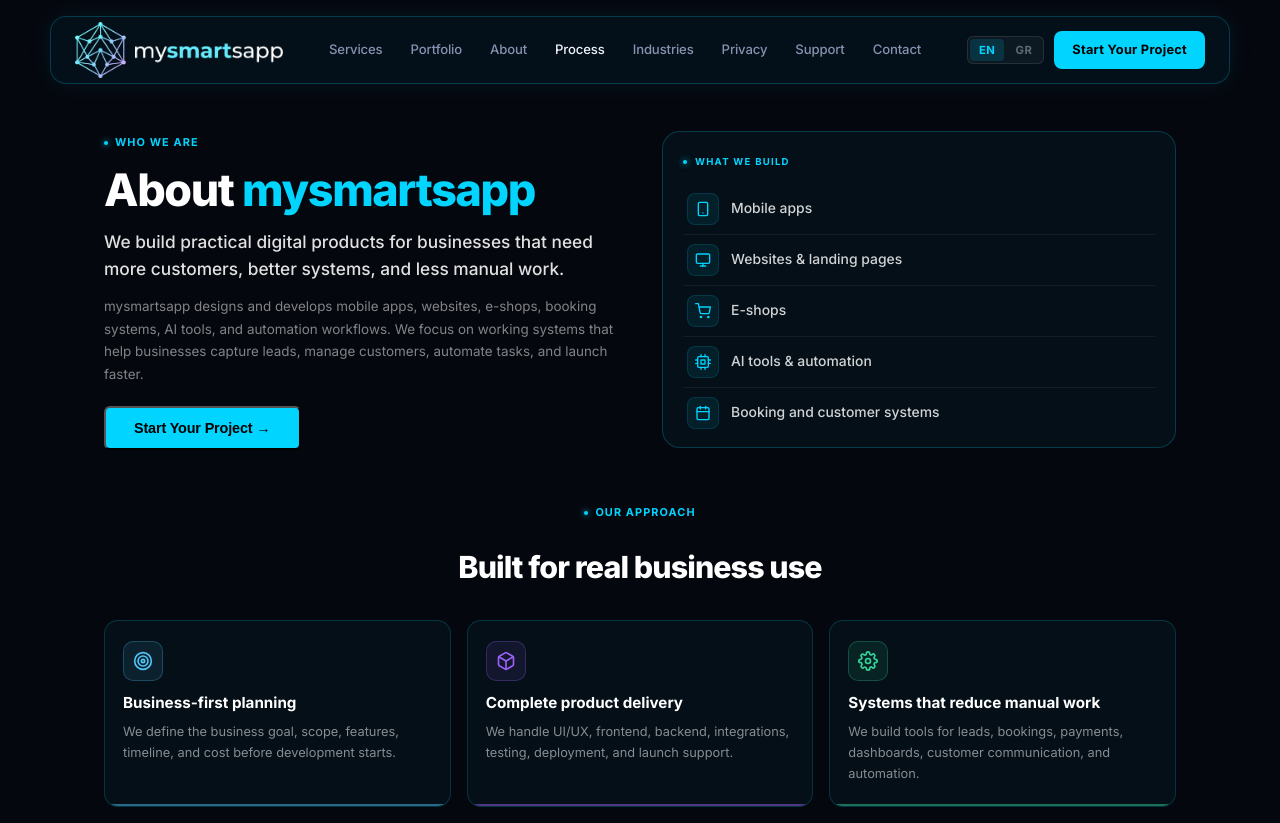
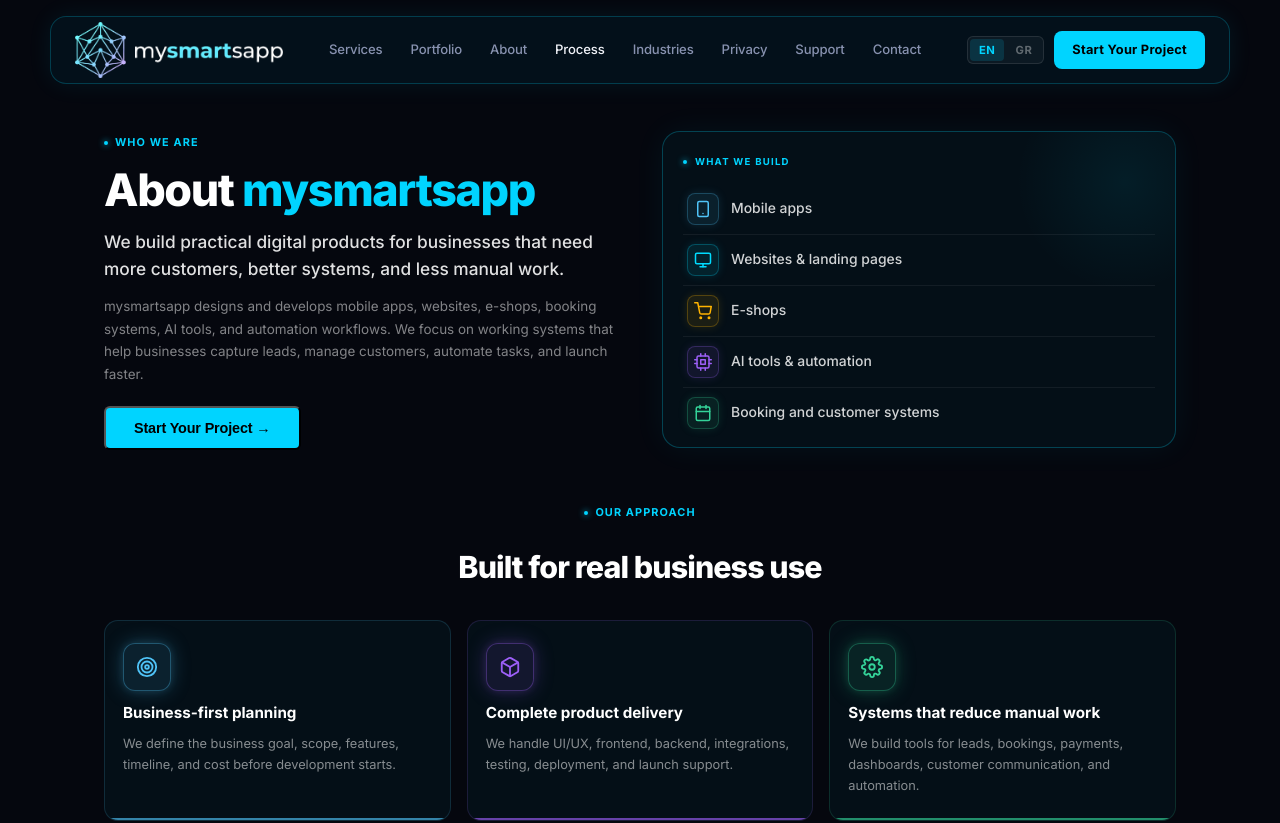
Before and after one commit to Sabbasromania-ai/mysmartapp-site, a React (Vite) app: page /about in a window 1280 px wide. Shown: the top 823 px of the page. Built offline with nearby package versions, Linux system fonts and the light colour scheme.

Commit message:
style: About page color accents, icon glows, per-item colors, hover effects

```diff
--- a/src/index.css
+++ b/src/index.css
@@ -4059,9 +4059,24 @@ button.feature-card {
 /* What We Build board */
 .ab2-what-board {
   background: rgba(0,210,255,0.04);
-  border: 1px solid rgba(0,220,255,0.22);
+  border: 1px solid rgba(0,220,255,0.25);
   border-radius: 18px;
   padding: 22px 20px 12px;
+  position: relative;
+  overflow: hidden;
+  box-shadow: 0 0 32px rgba(0,220,255,0.06);
+}
+.ab2-what-board::before {
+  content: '';
+  position: absolute;
+  top: -60px; right: -60px;
+  width: 220px; height: 220px;
+  background: radial-gradient(circle, rgba(0,220,255,0.07) 0%, transparent 70%);
+  pointer-events: none;
+}
+.ab2-what-item:hover {
+  background: rgba(255,255,255,0.03);
+  border-radius: 8px;
 }
 .ab2-what-header {
   font-size: 0.60rem;
@@ -4080,6 +4095,7 @@ button.feature-card {
   gap: 12px;
   padding: 9px 4px;
   border-bottom: 1px solid rgba(255,255,255,0.06);
+  transition: background 0.15s;
 }
 .ab2-what-item:last-child {
   border-bottom: none;
@@ -4130,34 +4146,34 @@ button.feature-card {
   background: rgba(0,210,255,0.04);
   border: 1px solid rgba(0,220,255,0.18);
   border-radius: 14px;
-  padding: 20px 18px 22px;
+  padding: 22px 18px 24px;
   display: flex;
   flex-direction: column;
-  gap: 8px;
+  gap: 10px;
   position: relative;
   overflow: hidden;
-  transition: border-color 0.2s, box-shadow 0.2s;
-}
-.ab2-approach-card:hover {
-  border-color: rgba(0,220,255,0.35);
-  box-shadow: 0 0 22px rgba(0,220,255,0.08);
-}
+  transition: border-color 0.25s, box-shadow 0.25s;
+}
+.ab2-approach-card:nth-child(1):hover { border-color: rgba(79,195,247,0.45); box-shadow: 0 0 28px rgba(79,195,247,0.10); }
+.ab2-approach-card:nth-child(2):hover { border-color: rgba(156,95,247,0.45); box-shadow: 0 0 28px rgba(156,95,247,0.10); }
+.ab2-approach-card:nth-child(3):hover { border-color: rgba(52,211,153,0.45); box-shadow: 0 0 28px rgba(52,211,153,0.10); }
 .ab2-approach-card::after {
   content: '';
   position: absolute;
   bottom: 0; left: 0; right: 0;
   height: 2px;
-  opacity: 0.5;
+  opacity: 0.65;
 }
 .ab2-approach-card:nth-child(1)::after { background: #4fc3f7; }
 .ab2-approach-card:nth-child(2)::after { background: #9c5ff7; }
 .ab2-approach-card:nth-child(3)::after { background: #34d399; }
 .ab2-approach-icon {
-  width: 40px; height: 40px;
-  border-radius: 10px;
+  width: 48px; height: 48px;
+  border-radius: 12px;
   display: flex; align-items: center; justify-content: center;
-  margin-bottom: 4px;
+  margin-bottom: 2px;
   flex-shrink: 0;
+  transition: box-shadow 0.25s;
 }
 .ab2-approach-title {
   font-size: 0.95rem;
@@ -4206,15 +4222,16 @@ button.feature-card {
 /* Checklist board */
 .ab2-checklist-board {
   background: rgba(0,210,255,0.04);
-  border: 1px solid rgba(0,220,255,0.20);
+  border: 1px solid rgba(0,220,255,0.22);
   border-radius: 16px;
   padding: 20px 24px;
+  box-shadow: 0 0 28px rgba(0,220,255,0.05);
 }
 .ab2-check-item {
   display: flex;
   align-items: flex-start;
   gap: 12px;
-  padding: 10px 0;
+  padding: 11px 0;
   border-bottom: 1px solid rgba(255,255,255,0.06);
   font-size: 0.84rem;
   color: rgba(255,255,255,0.82);
@@ -4225,7 +4242,8 @@ button.feature-card {
 .ab2-check-icon {
   color: var(--accent);
   flex-shrink: 0;
-  margin-top: 2px;
+  margin-top: 1px;
+  filter: drop-shadow(0 0 5px rgba(0,220,255,0.55));
 }
 
 /* Responsive */
--- a/src/pages/AboutPage.tsx
+++ b/src/pages/AboutPage.tsx
@@ -5,26 +5,26 @@ import HowItWorks from '../components/HowItWorks'
 
 // ── Icons ────────────────────────────────────────────────────
 const PhoneIcon = () => (
-  <svg width="16" height="16" viewBox="0 0 24 24" fill="none" stroke="currentColor" strokeWidth="2" strokeLinecap="round" strokeLinejoin="round">
+  <svg width="18" height="18" viewBox="0 0 24 24" fill="none" stroke="currentColor" strokeWidth="2" strokeLinecap="round" strokeLinejoin="round">
     <rect x="5" y="2" width="14" height="20" rx="2" ry="2"/>
     <line x1="12" y1="18" x2="12.01" y2="18"/>
   </svg>
 )
 const MonitorIcon = () => (
-  <svg width="16" height="16" viewBox="0 0 24 24" fill="none" stroke="currentColor" strokeWidth="2" strokeLinecap="round" strokeLinejoin="round">
+  <svg width="18" height="18" viewBox="0 0 24 24" fill="none" stroke="currentColor" strokeWidth="2" strokeLinecap="round" strokeLinejoin="round">
     <rect x="2" y="3" width="20" height="14" rx="2" ry="2"/>
     <line x1="8" y1="21" x2="16" y2="21"/>
     <line x1="12" y1="17" x2="12" y2="21"/>
   </svg>
 )
 const CartIcon = () => (
-  <svg width="16" height="16" viewBox="0 0 24 24" fill="none" stroke="currentColor" strokeWidth="2" strokeLinecap="round" strokeLinejoin="round">
+  <svg width="18" height="18" viewBox="0 0 24 24" fill="none" stroke="currentColor" strokeWidth="2" strokeLinecap="round" strokeLinejoin="round">
     <circle cx="9" cy="21" r="1"/><circle cx="20" cy="21" r="1"/>
     <path d="M1 1h4l2.68 13.39a2 2 0 0 0 2 1.61h9.72a2 2 0 0 0 2-1.61L23 6H6"/>
   </svg>
 )
 const CpuIcon = () => (
-  <svg width="16" height="16" viewBox="0 0 24 24" fill="none" stroke="currentColor" strokeWidth="2" strokeLinecap="round" strokeLinejoin="round">
+  <svg width="18" height="18" viewBox="0 0 24 24" fill="none" stroke="currentColor" strokeWidth="2" strokeLinecap="round" strokeLinejoin="round">
     <rect x="4" y="4" width="16" height="16" rx="2" ry="2"/>
     <rect x="9" y="9" width="6" height="6"/>
     <line x1="9" y1="1" x2="9" y2="4"/><line x1="15" y1="1" x2="15" y2="4"/>
@@ -34,28 +34,28 @@ const CpuIcon = () => (
   </svg>
 )
 const CalendarIcon = () => (
-  <svg width="16" height="16" viewBox="0 0 24 24" fill="none" stroke="currentColor" strokeWidth="2" strokeLinecap="round" strokeLinejoin="round">
+  <svg width="18" height="18" viewBox="0 0 24 24" fill="none" stroke="currentColor" strokeWidth="2" strokeLinecap="round" strokeLinejoin="round">
     <rect x="3" y="4" width="18" height="18" rx="2" ry="2"/>
     <line x1="16" y1="2" x2="16" y2="6"/><line x1="8" y1="2" x2="8" y2="6"/>
     <line x1="3" y1="10" x2="21" y2="10"/>
   </svg>
 )
 const TargetIcon = () => (
-  <svg width="20" height="20" viewBox="0 0 24 24" fill="none" stroke="currentColor" strokeWidth="2" strokeLinecap="round" strokeLinejoin="round">
+  <svg width="22" height="22" viewBox="0 0 24 24" fill="none" stroke="currentColor" strokeWidth="2" strokeLinecap="round" strokeLinejoin="round">
     <circle cx="12" cy="12" r="10"/>
     <circle cx="12" cy="12" r="6"/>
     <circle cx="12" cy="12" r="2"/>
   </svg>
 )
 const BoxIcon = () => (
-  <svg width="20" height="20" viewBox="0 0 24 24" fill="none" stroke="currentColor" strokeWidth="2" strokeLinecap="round" strokeLinejoin="round">
+  <svg width="22" height="22" viewBox="0 0 24 24" fill="none" stroke="currentColor" strokeWidth="2" strokeLinecap="round" strokeLinejoin="round">
     <path d="M21 16V8a2 2 0 0 0-1-1.73l-7-4a2 2 0 0 0-2 0l-7 4A2 2 0 0 0 3 8v8a2 2 0 0 0 1 1.73l7 4a2 2 0 0 0 2 0l7-4A2 2 0 0 0 21 16z"/>
     <polyline points="3.27 6.96 12 12.01 20.73 6.96"/>
     <line x1="12" y1="22.08" x2="12" y2="12"/>
   </svg>
 )
 const GearIcon = () => (
-  <svg width="20" height="20" viewBox="0 0 24 24" fill="none" stroke="currentColor" strokeWidth="2" strokeLinecap="round" strokeLinejoin="round">
+  <svg width="22" height="22" viewBox="0 0 24 24" fill="none" stroke="currentColor" strokeWidth="2" strokeLinecap="round" strokeLinejoin="round">
     <circle cx="12" cy="12" r="3"/>
     <path d="M19.4 15a1.65 1.65 0 0 0 .33 1.82l.06.06a2 2 0 0 1-2.83 2.83l-.06-.06a1.65 1.65 0 0 0-1.82-.33 1.65 1.65 0 0 0-1 1.51V21a2 2 0 0 1-4 0v-.09A1.65 1.65 0 0 0 9 19.4a1.65 1.65 0 0 0-1.82.33l-.06.06a2 2 0 0 1-2.83-2.83l.06-.06A1.65 1.65 0 0 0 4.68 15a1.65 1.65 0 0 0-1.51-1H3a2 2 0 0 1 0-4h.09A1.65 1.65 0 0 0 4.6 9a1.65 1.65 0 0 0-.33-1.82l-.06-.06a2 2 0 0 1 2.83-2.83l.06.06A1.65 1.65 0 0 0 9 4.68a1.65 1.65 0 0 0 1-1.51V3a2 2 0 0 1 4 0v.09a1.65 1.65 0 0 0 1 1.51 1.65 1.65 0 0 0 1.82-.33l.06-.06a2 2 0 0 1 2.83 2.83l-.06.06A1.65 1.65 0 0 0 19.4 9a1.65 1.65 0 0 0 1.51 1H21a2 2 0 0 1 0 4h-.09a1.65 1.65 0 0 0-1.51 1z"/>
   </svg>
@@ -69,11 +69,11 @@ const CheckCircleIcon = () => (
 
 // ── Data ──────────────────────────────────────────────────────
 const whatWeBuild = [
-  { icon: <PhoneIcon />, en: 'Mobile apps', el: 'Mobile apps' },
-  { icon: <MonitorIcon />, en: 'Websites & landing pages', el: 'Websites & landing pages' },
-  { icon: <CartIcon />, en: 'E-shops', el: 'E-shops' },
-  { icon: <CpuIcon />, en: 'AI tools & automation', el: 'AI tools & automation' },
-  { icon: <CalendarIcon />, en: 'Booking and customer systems', el: 'Booking and customer systems' },
+  { icon: <PhoneIcon />, en: 'Mobile apps', el: 'Mobile apps', color: '#4fc3f7' },
+  { icon: <MonitorIcon />, en: 'Websites & landing pages', el: 'Websites & landing pages', color: '#00dcff' },
+  { icon: <CartIcon />, en: 'E-shops', el: 'E-shops', color: '#ffb300' },
+  { icon: <CpuIcon />, en: 'AI tools & automation', el: 'AI tools & automation', color: '#9c5ff7' },
+  { icon: <CalendarIcon />, en: 'Booking and customer systems', el: 'Booking and customer systems', color: '#34d399' },
 ]
 
 const approachCards = [
@@ -187,7 +187,17 @@ export default function AboutPage() {
           </div>
           {whatWeBuild.map((item, i) => (
             <div key={i} className="ab2-what-item">
-              <div className="ab2-what-icon">{item.icon}</div>
+              <div
+                className="ab2-what-icon"
+                style={{
+                  background: `${item.color}18`,
+                  border: `1px solid ${item.color}40`,
+                  color: item.color,
+                  boxShadow: `0 0 10px ${item.color}22`,
+                }}
+              >
+                {item.icon}
+              </div>
               <span className="ab2-what-text">{isEl ? item.el : item.en}</span>
             </div>
           ))}
@@ -207,10 +217,15 @@ export default function AboutPage() {
         </div>
         <div className="ab2-approach-grid">
           {approachCards.map((card, i) => (
-            <div key={i} className="ab2-approach-card">
+            <div key={i} className="ab2-approach-card" style={{ borderColor: `${card.color}28` }}>
               <div
                 className="ab2-approach-icon"
-                style={{ background: card.bg, border: `1px solid ${card.color}40`, color: card.color }}
+                style={{
+                  background: card.bg,
+                  border: `1px solid ${card.color}55`,
+                  color: card.color,
+                  boxShadow: `0 0 20px ${card.color}40, 0 0 8px ${card.color}22`,
+                }}
               >
                 {card.icon}
               </div>
```
